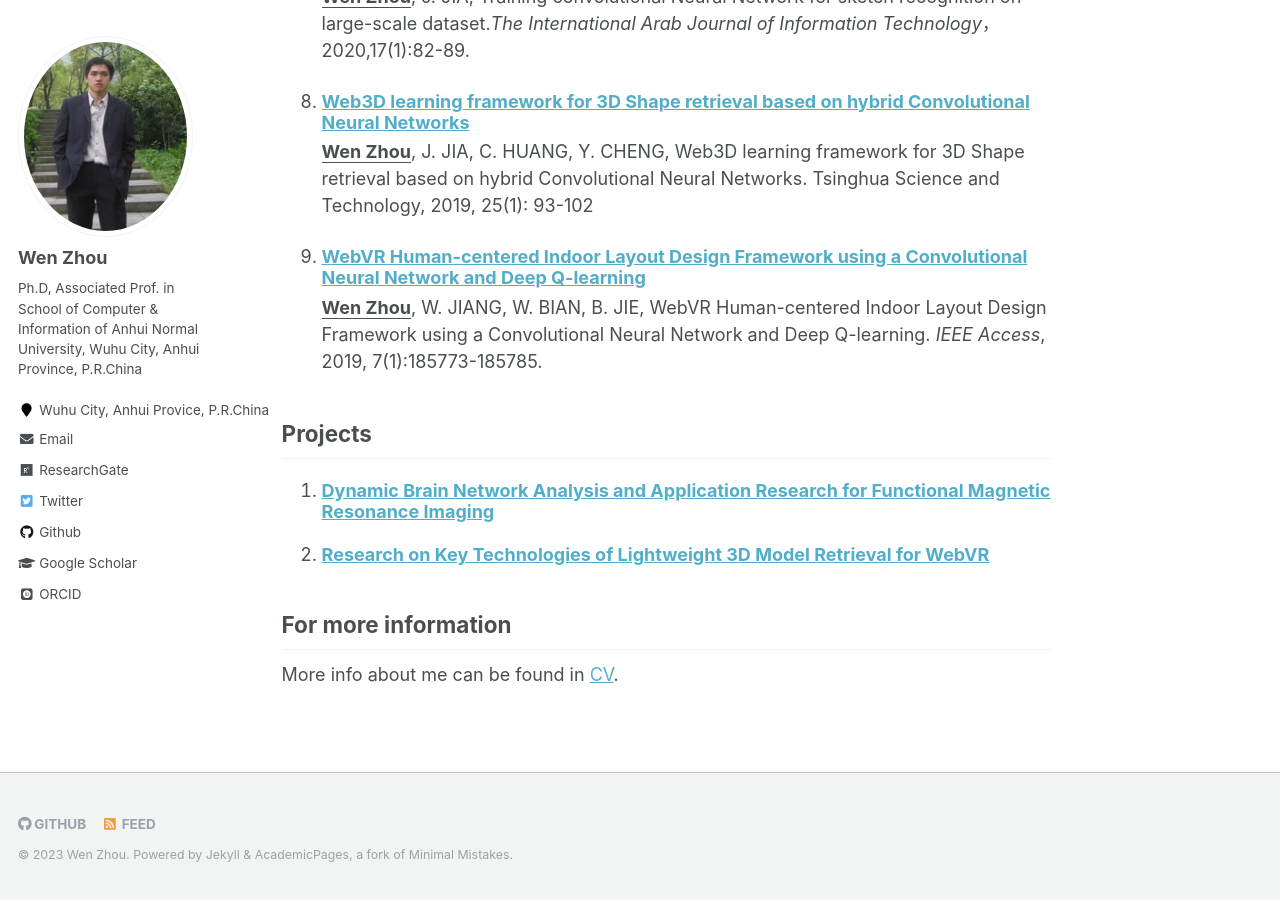
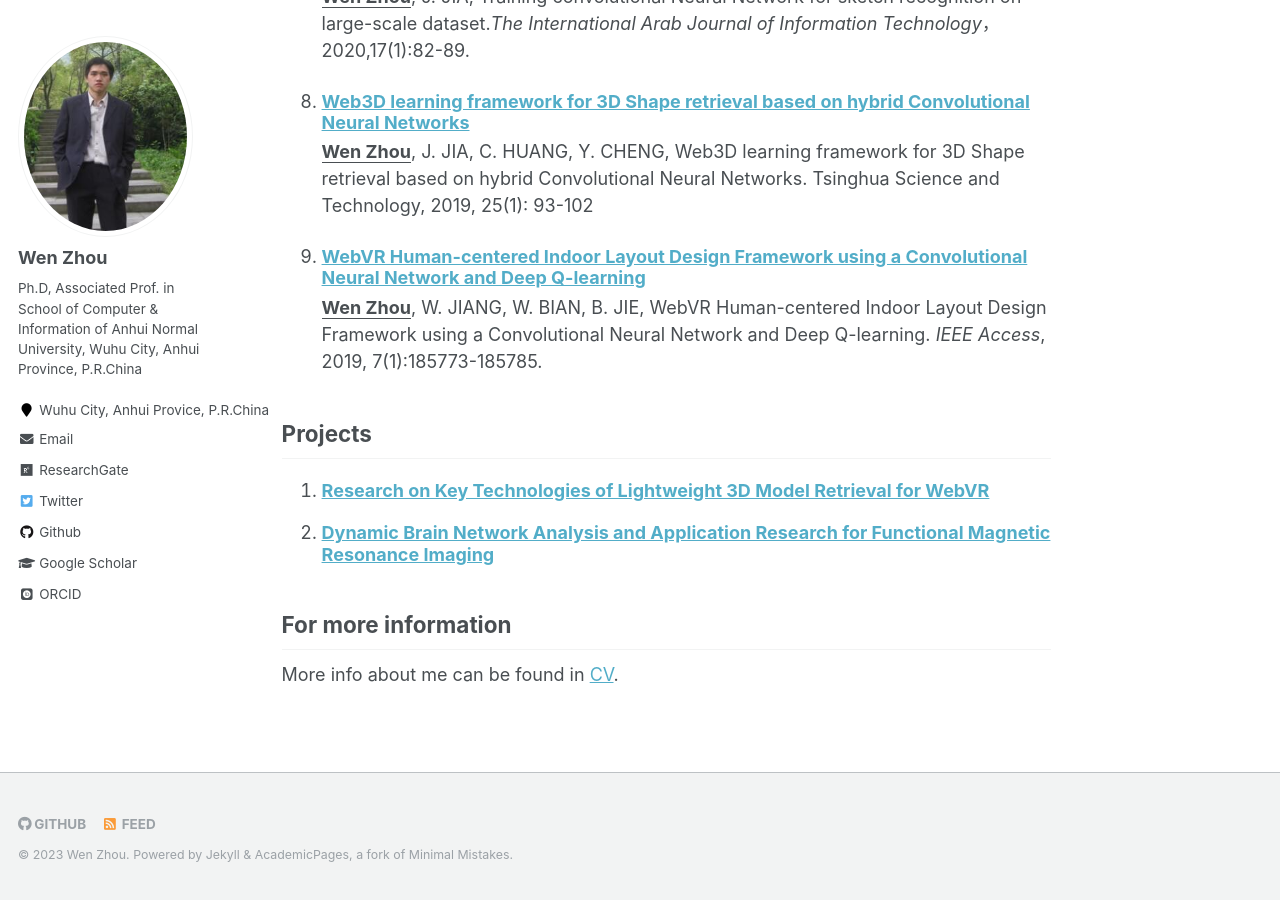
Before and after one commit to zhouwen327/zhouwen327.github.io, a Jekyll site: the page built from _pages/about.md, in a window 1280 px wide and 900 px high, scrolled down 1856 px. Built offline with Jekyll 4.4.1, drawn with Linux system fonts in a browser that asks for light colours; some web fonts are replaced.

Commit message:
Update about.md

```diff
--- a/_pages/about.md
+++ b/_pages/about.md
@@ -31,7 +31,7 @@ In particular, my research interests mainly focus on virtual reality and Artific
 
 ## Projects
 
-  <ol>{% for post in site.projects reversed%}
+  <ol>{% for post in site.projects %}
          {% include archive-single-cv.html %}
       {% endfor %}
   </ol>
```
